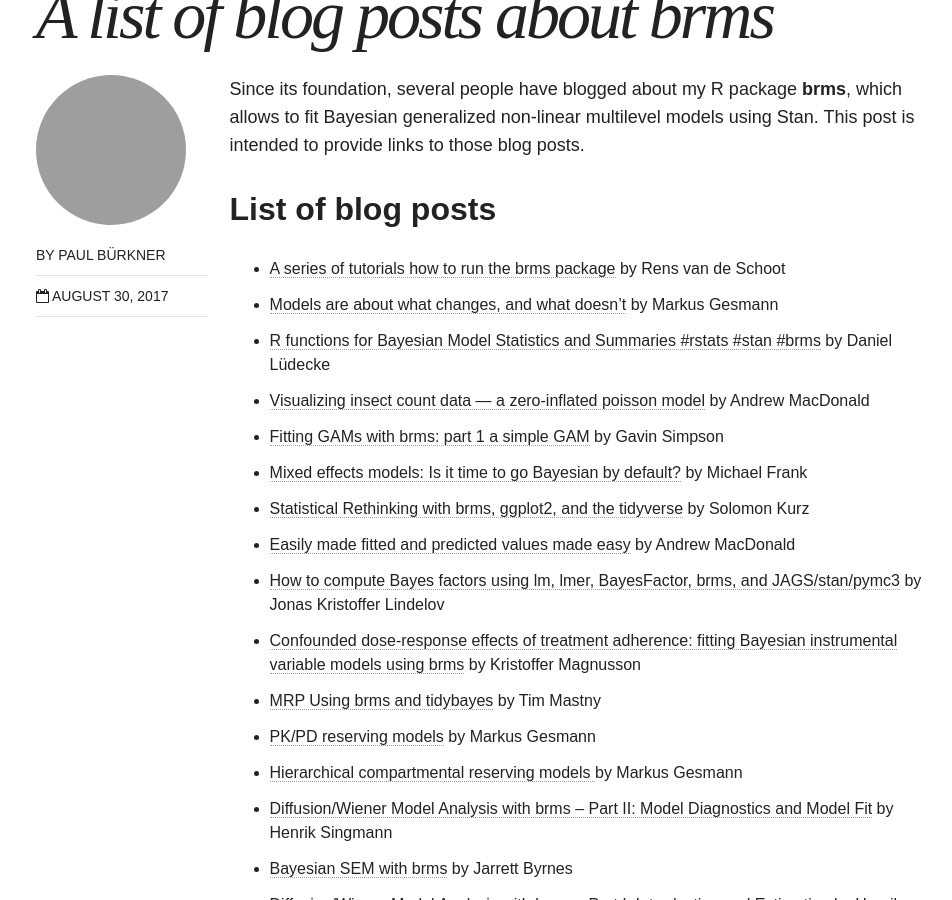
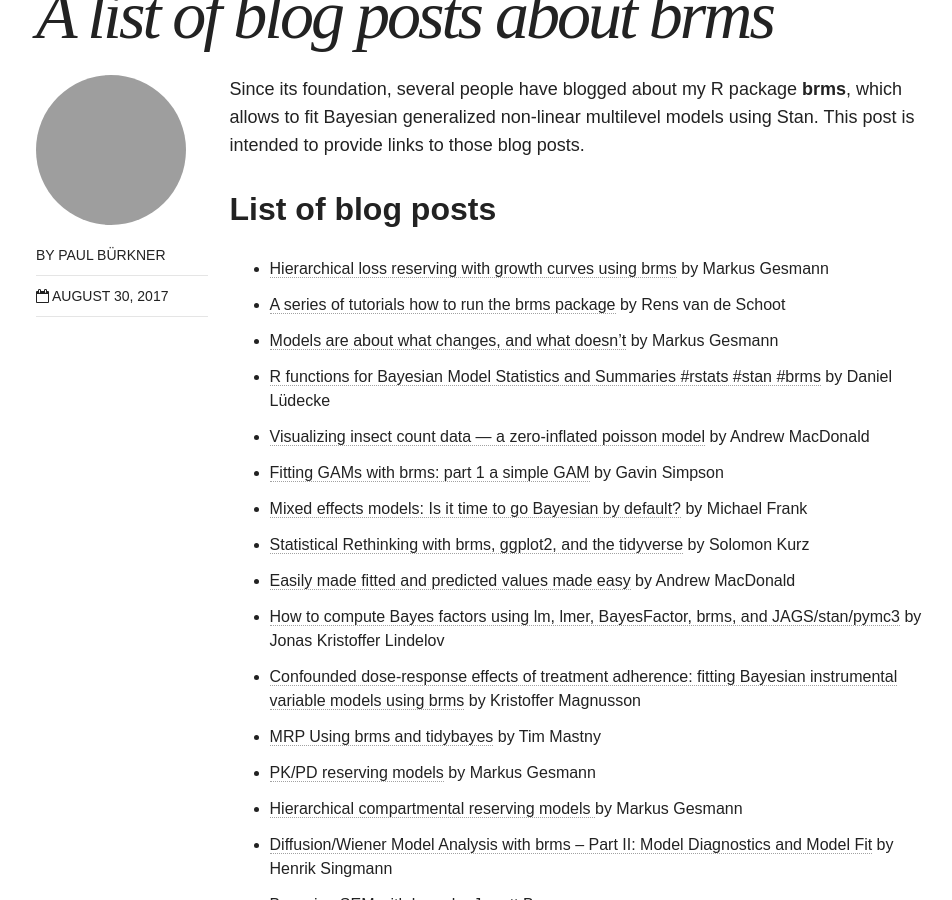
Before and after one commit to paul-buerkner/paul-buerkner.github.io, a Jekyll site: the page built from _posts/blog/2017-08-30-brms-blogposts.md, in a window 1280 px wide and 900 px high, scrolled down 497 px. Shown: the whole window, without its empty margins (150-1102 px from the left). Built offline with Jekyll 4.4.1, drawn with Linux system fonts in a browser that asks for light colours; nearby versions of some CDN libraries.

Commit message:
mention new brms blog post

```diff
--- a/_posts/blog/2017-08-30-brms-blogposts.md
+++ b/_posts/blog/2017-08-30-brms-blogposts.md
@@ -13,6 +13,7 @@
 
 ## List of blog posts
 
+- [Hierarchical loss reserving with growth curves using brms](https://magesblog.com/post/2018-07-15-hierarchical-loss-reserving-with-growth-cruves-using-brms/) by Markus Gesmann
 - [A series of tutorials how to run the brms package](https://www.rensvandeschoot.com/tutorials/brms/) by Rens van de Schoot
 - [Models are about what changes, and what doesn't](https://magesblog.com/post/modelling-change/) by Markus Gesmann
 - [R functions for Bayesian Model Statistics and Summaries #rstats #stan #brms](https://strengejacke.wordpress.com/2018/06/06/r-functions-for-bayesian-model-statistics-and-summaries-rstats-stan-brms/) by Daniel Lüdecke
```
